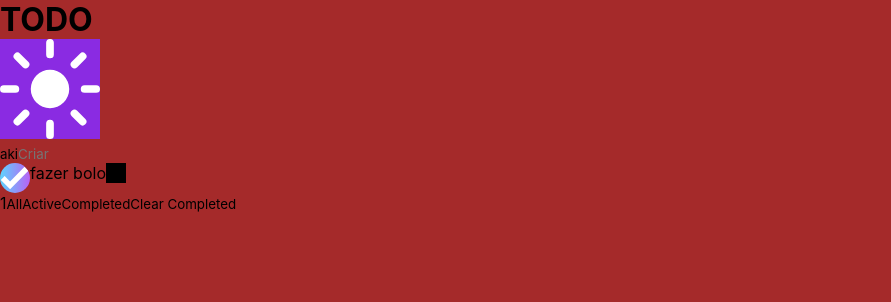
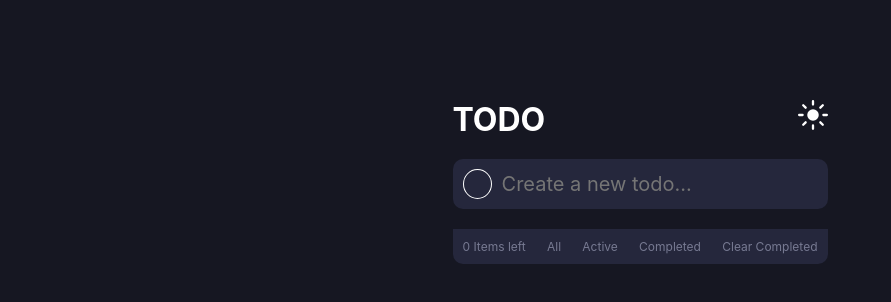
Before and after one commit to vitorhub/todo-app, a React (Vite) app: page / in a window 1280 px wide. Shown: the top 302 px of the page, without its empty margins (0-891 px from the left). Built offline with nearby package versions, Linux system fonts and the light colour scheme.

Commit message:
styling, final project

```diff
--- a/src/App.css
+++ b/src/App.css
@@ -1,5 +1,5 @@
 *{
-  background-color: brown;
+
 }
 .night{
   background-image: url('/images/icon-moon.svg');
--- a/src/App.tsx
+++ b/src/App.tsx
@@ -1,27 +1,27 @@
 import { useContext, useState } from 'react'
-import './App.css'
+// import './App.css'
 
-import {Cross , Label, ImputCheck } from './components/styles'
+import {
+  Cross, Label, ImputCheck, InputFalse, Container, Entrada,
+  BotaoToggle, TodoList, TituloToggle, ImputEntrada, ListaMap,
+  Estados, Contador
+} from './components/styles'
 
 function App() {
-  const [night, setNight] = useState(false)
+  const [night, setNight] = useState(true)
   function toggle() {
     setNight(!night)
   }
 
+  interface ITask{
+    id: number;
+    task: string;
+    checked: boolean;
+  }
+
   const [task, setTask] = useState("")
-  const [exibe, setExibe] = useState([{
-    id: 33,
-    task: "fazer bolo",
-    checked: true
-  }])
-  const [listTask, setListTask] = useState([
-    {
-      id: 1,
-      task: "fazer bolo",
-      checked: true
-    }
-  ])
+  const [exibe, setExibe] = useState<any>([])
+  const [listTask, setListTask] = useState<any>([])
 
   function addTask() {
     const newTask = {
@@ -41,36 +41,34 @@ function App() {
   }
 
   function removeTask(id: number) {
-    const newList = listTask.filter(task => task.id !== id)
+    const newList = listTask.filter( (task : ITask) => task.id !== id)
     setListTask(newList)
     setExibe(newList)
   }
 
   function toggleChecked(id: number, checked: boolean) {
-    const index = listTask.findIndex(task => task.id === id)
+    const index = listTask.findIndex((task : ITask) => task.id === id)
     const newList = listTask
     newList[index].checked = !checked
     setListTask([...newList])
     setExibe([...newList])
-    // console.log(listTask)
   }
 
   function clearCompleted() {
-    const marcado = listTask.filter(task => task.checked === false)
+    const marcado = listTask.filter( (task: ITask) => task.checked === false)
     setExibe([...marcado])
     setListTask([...marcado])
-    // console.log(exibe)
   }
   function completed() {
-    const marcado = listTask.filter(task => task.checked === true)
+    const marcado = listTask.filter( (task: ITask) => task.checked === true)
     console.log(marcado)
     if (marcado.length > 0) {
       setExibe([...marcado])
     }
   }
   function active() {
-    const marcado = listTask.filter(task => task.checked === false)
-    if(marcado.length > 0){
+    const marcado = listTask.filter( (task: ITask) => task.checked === false)
+    if (marcado.length > 0) {
       setExibe([...marcado])
     }
   }
@@ -80,27 +78,39 @@ function App() {
 
   return (
     <>
-      <h1>TODO</h1> <button className={night ? 'night' : 'sun'} onClick={toggle} >  </button>
-      <div className="todo">
-        <button>aki</button>
-        <input type="text"
+      <Container>
+        <TodoList>
+          <TituloToggle>
+            <h1>TODO</h1>
+            <BotaoToggle className={night ? 'night' : 'sun'}
+              toggle={night ? 'night' : 'sun'}
+              onClick={toggle} >
+            </BotaoToggle>
+          </TituloToggle>
+
+          <Entrada>
+            <InputFalse type="checkbox" name="nulo" id="y" defaultChecked={false}/>
+            <label htmlFor="y"></label>
+            <ImputEntrada type="text"
               value={task}
               name="todo-input"
-          placeholder='Criar'
+              placeholder='Create a new todo...'
               onChange={(e) => setTask(e.target.value)}
               onKeyDown={handleKeyPress}
             />
-      </div>
+          </Entrada>
 
-      <div>
+
+          <ListaMap>
             <ul>
-          {exibe.map((task) => {
+              {exibe.map((task: ITask ) => {
                 return (
                   <li key={task.id} draggable={true}>
                     <Label htmlFor="list">
                       <ImputCheck id='x' type="checkbox" checked={task.checked}
+
                         onChange={() => toggleChecked(task.id, task.checked)} />
-                    <label htmlFor="x"></label>
+                      <label htmlFor="x"></label>{/* importante checkbox */}
                       <span onClick={() => toggleChecked(task.id, task.checked)}> {task.task} </span>
                       <Cross onClick={() => removeTask(task.id)}>
                       </Cross>
@@ -109,14 +119,16 @@ function App() {
                 )
               })}
             </ul>
-      </div>
-      <div className="base">
-        <span>{listTask.length}</span>
+          </ListaMap>
+          <Estados>
+            <Contador>{listTask.length} Items left</Contador>
             <button onClick={() => all()}>All</button>
             <button onClick={() => active()}>Active</button>
             <button onClick={() => completed()}>Completed</button>
             <button onClick={() => clearCompleted()}>Clear Completed</button>
-      </div>
+          </Estados>
+        </TodoList>
+      </Container>
     </>
   )
 }
--- a/src/components/styles.ts
+++ b/src/components/styles.ts
@@ -1,16 +1,102 @@
 import styled from 'styled-components' // para styled components
 
+interface IButtonProps {
+    toggle: string;
+}
 
+export const TituloToggle = styled.div`
+    display: flex;
+    justify-content: space-between;
+    margin-bottom: 20px;
+    h1{
+        color: #FFF;
+    }
+`
+export const Entrada = styled.div`
+    display: flex;
+    justify-content: space-between;
+    background-color: #25273C;
+    padding: 10px;
+    border-radius: 10px;
+    margin-bottom: 20px;
+`
+export const ImputEntrada = styled.input`
+    width: 95%;
+    padding-left: 10px;
+    background-color: #25273C;
+    border: none;
+    outline: none;
+    font-size: 20px;
+`
+
+export const BotaoToggle = styled.div<IButtonProps>`
+  background-image: ${props => props.toggle == "sun" ? "url(/images/icon-moon.svg)"
+   : "url(/images/icon-sun.svg)" };
+  background-color: none;
+  width: 30px;
+  height: 30px;
+  background-repeat: no-repeat;
+  background-size: cover;
+  transition: background-image 1s 0s;
+`
+
+export const Container = styled.div`
+    background-color: #161722;
+    display: flex;
+    flex-direction: column;
+    margin: auto;
+    justify-content: center;
+    width: 100%;
+    height: 100vh;
+`
+export const TodoList = styled.div`
+margin: auto;
+margin-top: 100px;
+width: 375px;
+height: fit-content;
+`
+
+export const InputFalse = styled.input`
+-webkit-appearance: none;
+width: 30px;
+height: 30px;
+background-color: #25273C;
+border-radius: 5px;
+vertical-align:middle;
+border-radius: 50%;
+border: 1px solid #FFF;
+`
+
+export const ListaMap = styled.div`
+    ul li Label span{
+        background-color: #25273C;
+        margin-left: 10px;
+        align-self: center;
+        font-size: 20px;
+        color: #FFF;
+    }
+    `
+export const Label = styled.label`
+    display: flex;
+    padding: 10px;
+    background-color: #25273C;
+    border-bottom: 1px solid #FFF;
+    span{
+    width: 80%;
+    overflow-wrap: break-word;
+    word-wrap: break-word;
+    word-break: break-word;
+   }
+`
 export const ImputCheck = styled.input`
 -webkit-appearance: none;
 width: 30px;
 height: 30px;
-background: white;
+background: #25273C;
 border-radius: 5px;
-border: 2px solid #555;
 vertical-align:middle;
 border-radius: 50%;
-border: none;
+border: 1px solid #FFF;
 &:checked {
         background-image: url('/images/icon-check.svg'), linear-gradient(to right, rgba(94, 212, 254, 1), rgba(184, 97, 244, 1) );
         background-size: 100%;
@@ -18,18 +104,43 @@ border: none;
         background-repeat: no-repeat;
         border-radius: 50%;
         border: none;
-   }
+   };
+
+`
+export const Cross = styled.div`
+    width: 30px;
+    height: 30px;
+    cursor: pointer;
+    margin-left: auto;
+    &:hover{
+        background-image: url("/images/icon-cross.svg");
+        mask-repeat: no-repeat;
+        background-size: cover;
+    }
 `
 
-export const Label = styled.label`
+export const Estados = styled.div`
+    padding: 10px;
     display: flex;
+    justify-content: space-between;
+    border-bottom-left-radius: 10px;
+    border-bottom-right-radius: 10px;
+    background-color: #25273C;
+    button{
+        font-size: 12px ;
+        color: #777A92;
+        background-color: #25273C;
+    }
+    button:hover{
+        cursor: pointer;
+        color: #FFF;
+    }
 `
-export const Cross = styled.div`
-    width: 20px;
-    height: 20px;
-    background-color: black;
+export const Contador = styled.span`
+    color: #777A92;
+    font-size: 12px ;
     &:hover{
-        background-image: url("/images/icon-cross.svg");
+        cursor: pointer ;
+        color: #FFF;
     }
-
-`;
+`
```
Also changed, not shown: src/@types/styled-components.d.ts (added). Lines whose indentation alone changed are shown as unchanged.
